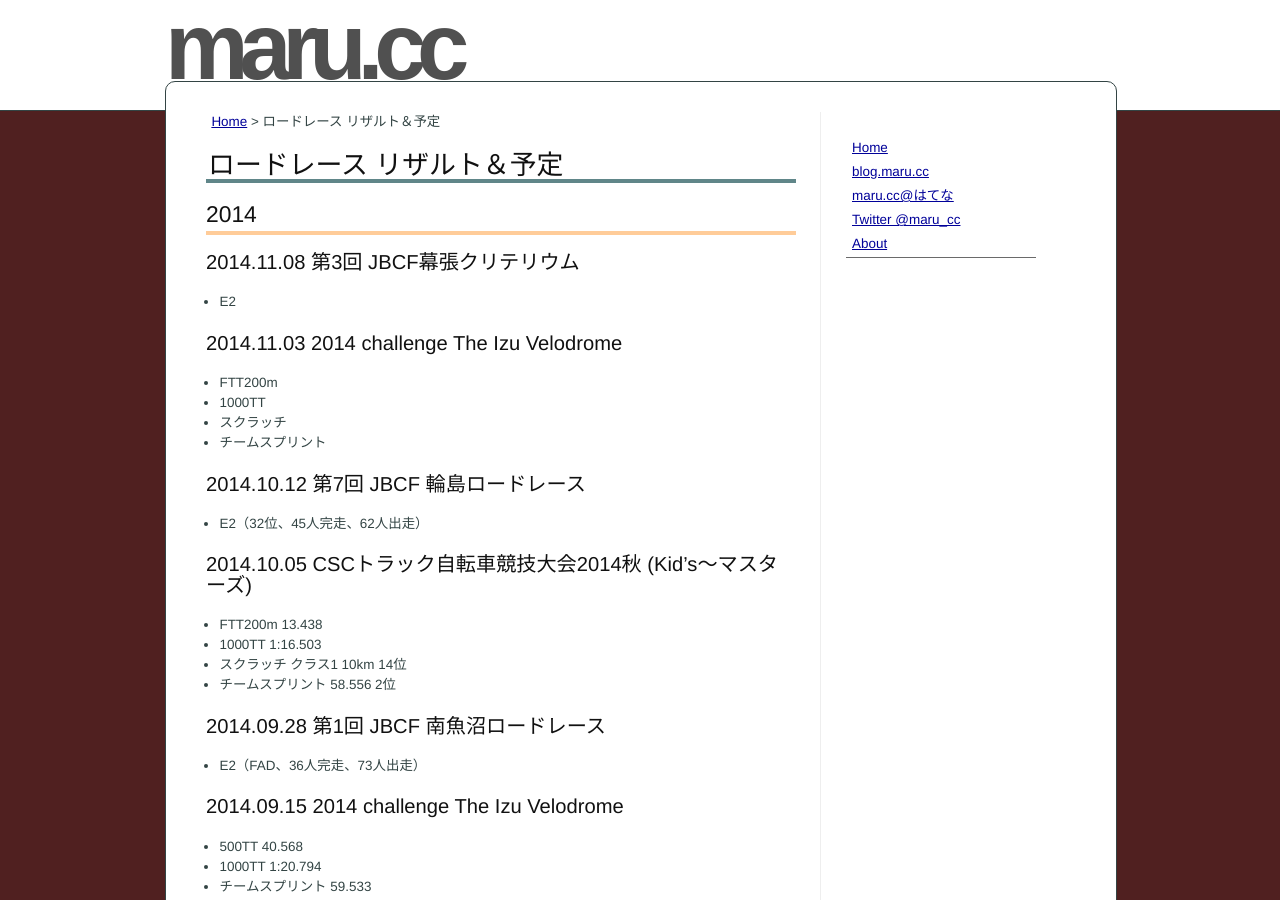
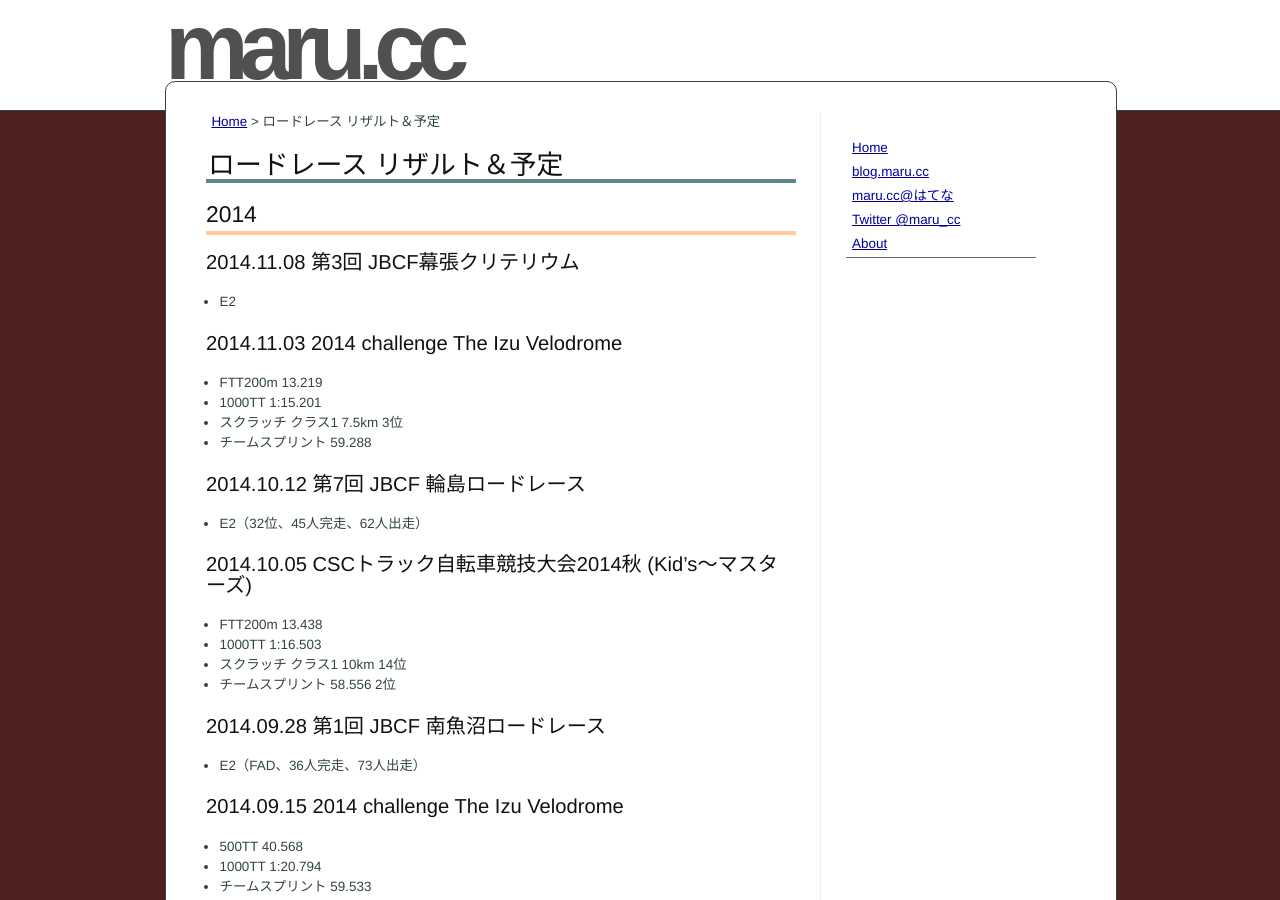
Before and after one commit to marucc/marucc.github.io, a Jekyll site: the page built from sports/results_bike.md, in a window 1280 px wide and 900 px high. Built offline with Jekyll 4.4.1, drawn with Linux system fonts in a browser that asks for light colours.

Commit message:
Published with https://stackedit.io/

```diff
--- a/sports/results_bike.md
+++ b/sports/results_bike.md
@@ -15,10 +15,10 @@ markdown: kramdown
 - E2
 
 ### 2014.11.03 2014 challenge The Izu Velodrome
- - FTT200m
- - 1000TT
- - スクラッチ
- - チームスプリント
+ - FTT200m 13.219
+ - 1000TT 1:15.201
+ - スクラッチ クラス1 7.5km 3位
+ - チームスプリント 59.288
 
 ### 2014.10.12 第7回 JBCF 輪島ロードレース
  - E2（32位、45人完走、62人出走）
```
